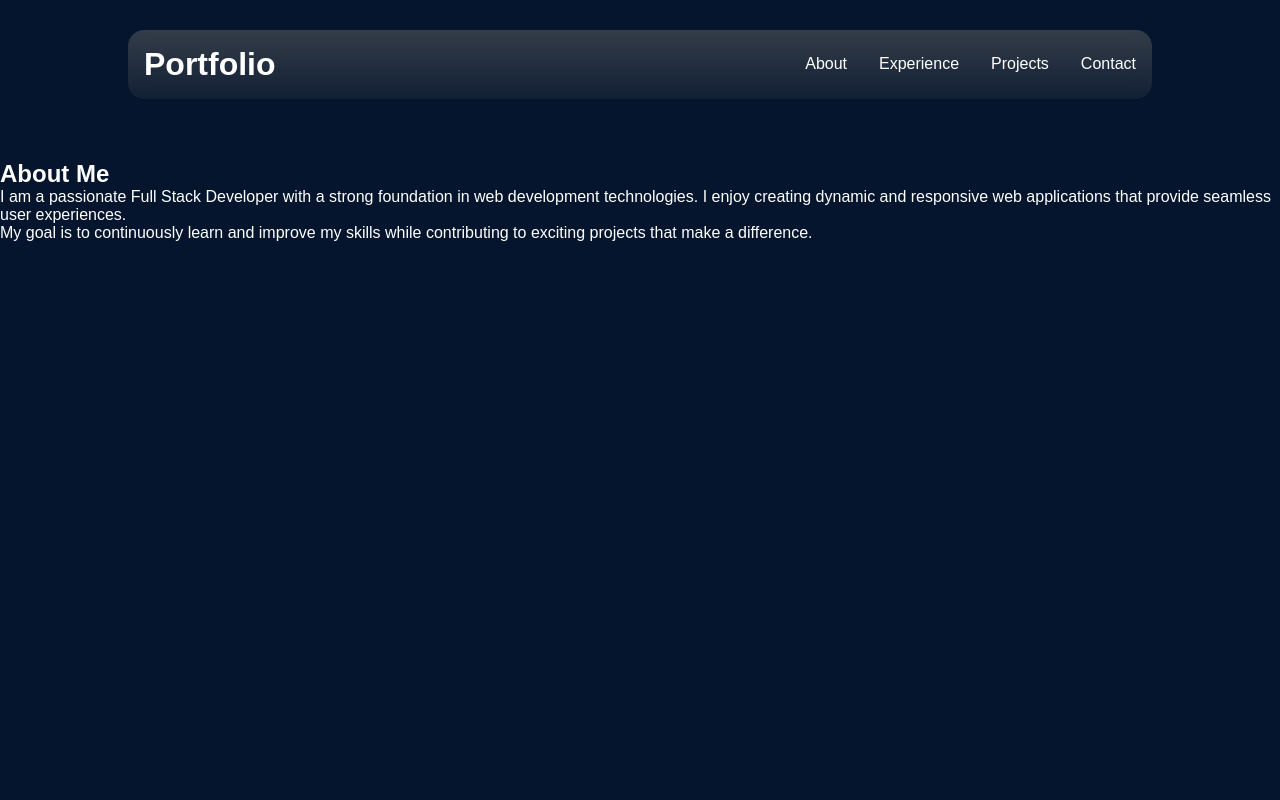
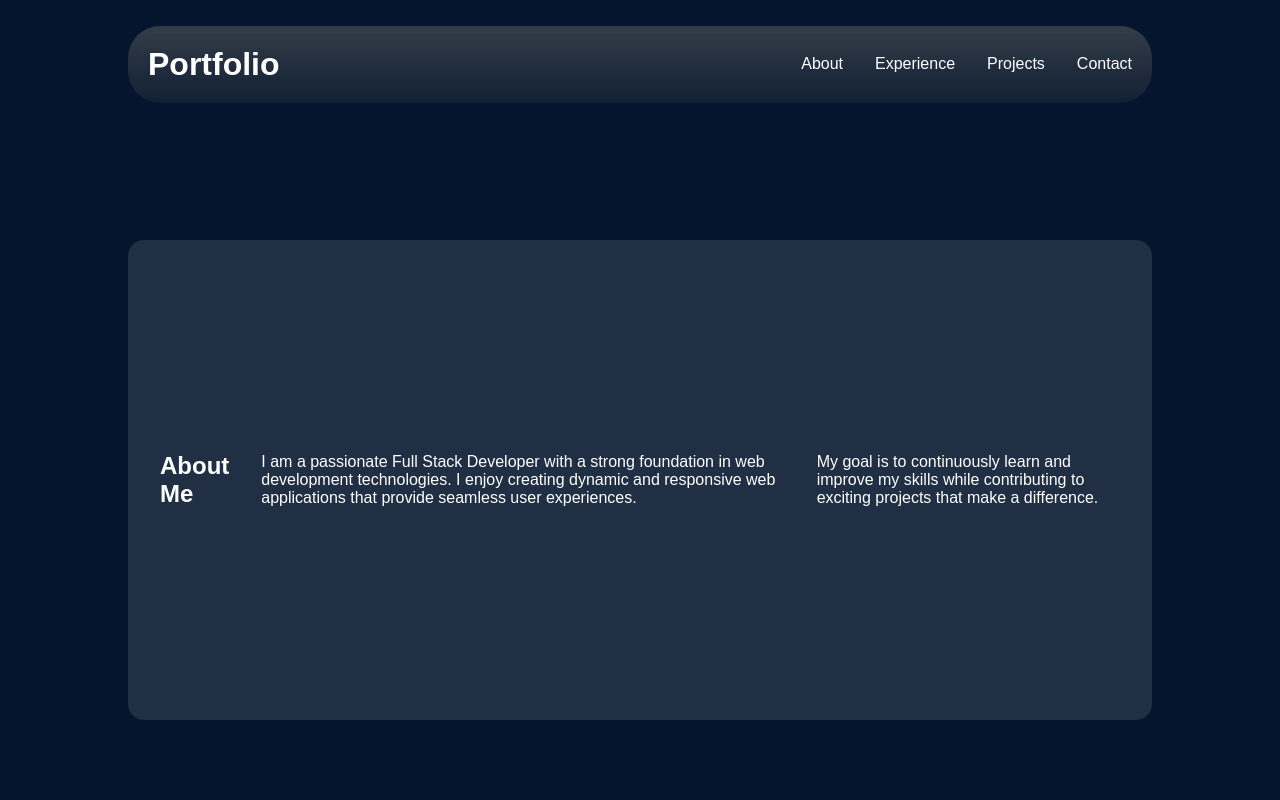
Before and after one commit to VictorFromTheInternet/VictorFromTheInternet, a React (Vite) app: page / in a window 1280 px wide. Shown: the top 800 px of the page. Built offline with nearby package versions, Linux system fonts and the light colour scheme; a web font is replaced by a local one.

Commit message:
navbar link transition and starting body section

```diff
--- a/src/components/Body/About.jsx
+++ b/src/components/Body/About.jsx
@@ -5,6 +5,7 @@ export const About = () =>{
     return(
         <>
             <section id="about" className={styles.mainSection}>
+                <div className={styles.sectionCard}>
                     <h2>About Me</h2>
                     <p>
                         I am a passionate Full Stack Developer with a strong foundation in web development technologies. I enjoy creating dynamic and responsive web applications that provide seamless user experiences.
@@ -12,6 +13,7 @@ export const About = () =>{
                     <p>
                         My goal is to continuously learn and improve my skills while contributing to exciting projects that make a difference.
                     </p>
+                </div>
             </section>
         </>
     )
--- a/src/components/Body/Body.module.css
+++ b/src/components/Body/Body.module.css
@@ -1,6 +1,27 @@
 @import '../../vars.css';
 
 .mainSection{
-    height: 100vh;
-    padding-top: 10vh;
+    height: 80vh;
+    padding-top: 20vh;
+
+    width: 80%;
+    max-width: 1200px !important;
+    margin: 0 auto;
 }
+
+.sectionCard{
+    display: flex;
+    align-items: center;
+    justify-content: center;
+
+    width: 100%;
+    height: 100%;
+
+    backdrop-filter: blur(10px);
+    background-color: rgba(200,200,200,.15);
+    /* background: linear-gradient(rgba(100,100,100,.5), rgba(0,0,0,0)); */
+
+    border-radius: 1rem;
+    padding: 2rem;
+    gap: 2rem;
+}
--- a/src/components/Footer/Footer.module.css
+++ b/src/components/Footer/Footer.module.css
@@ -21,7 +21,6 @@
 
     width: 100%;
     height: 100%;
-
 
     background-color: var(--color-bg);
 }
--- a/src/components/Navbar/Navbar.module.css
+++ b/src/components/Navbar/Navbar.module.css
@@ -14,6 +14,7 @@
     height: 10vh;
     /* padding-top: 1rem; */
 
+    z-index: 1000;
 }
 
 .navbar{
@@ -22,15 +23,14 @@
     justify-content: space-between;
 
     margin: 1rem auto 0 auto;
-    padding: 1rem;
-    z-index: 1000;
+    padding: 1.25rem;
 
     width: 100%;
 
     /* background-color: red; */
     backdrop-filter: blur(10px);
     background: linear-gradient(rgba(100,100,100,.5), rgba(100,100,100,.15));
-    border-radius: 1rem;
+    border-radius: 2rem;
 }
 
 .title{
@@ -61,4 +61,14 @@
     text-decoration: none;
 
     color: var(--color-text);
+
+    transition: all .25s ease-out;
 }
+
+.menuItems a:hover {
+    padding: .5rem;
+    background-color: rgba(255, 255, 255, .75);
+    color: black;
+    border-radius: .5rem;
+    box-shadow: rgb(0,0,0) 5px 5px 0px;
+}
```
Lines whose indentation alone changed are shown as unchanged.
